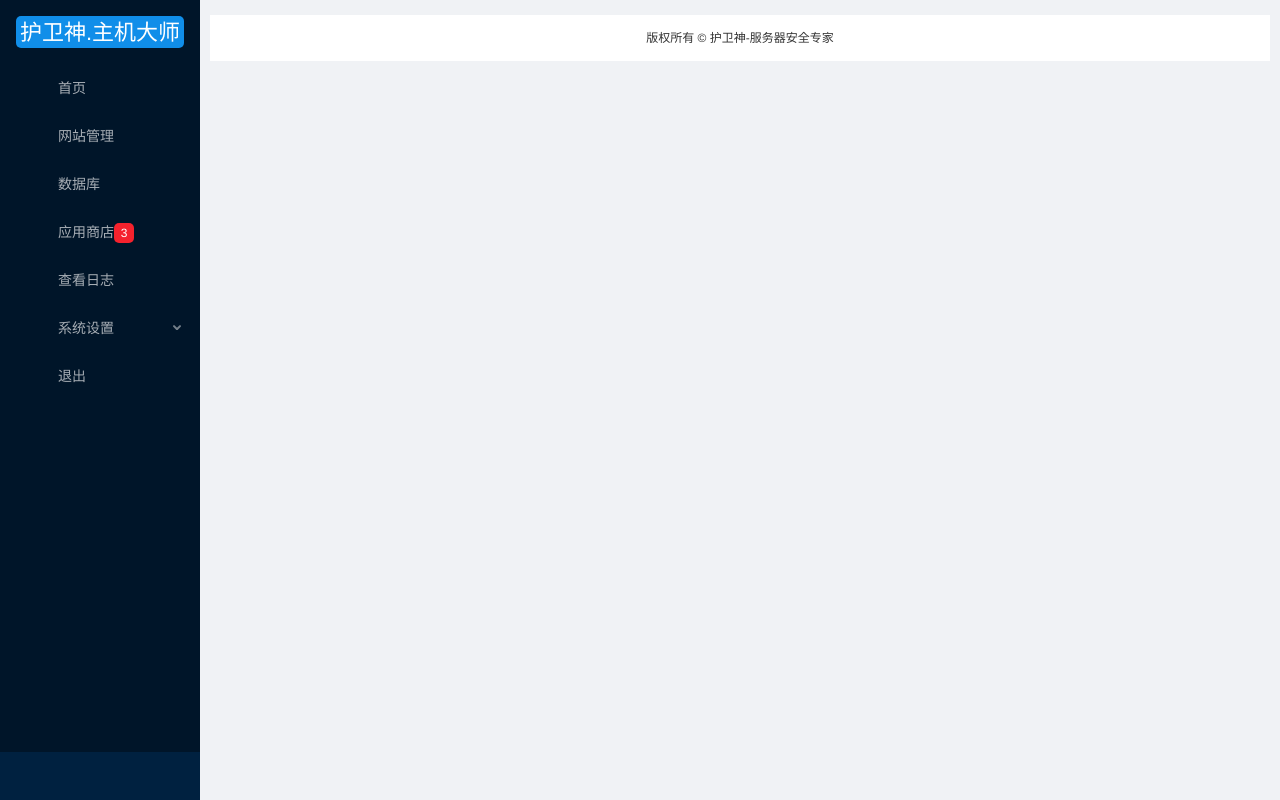
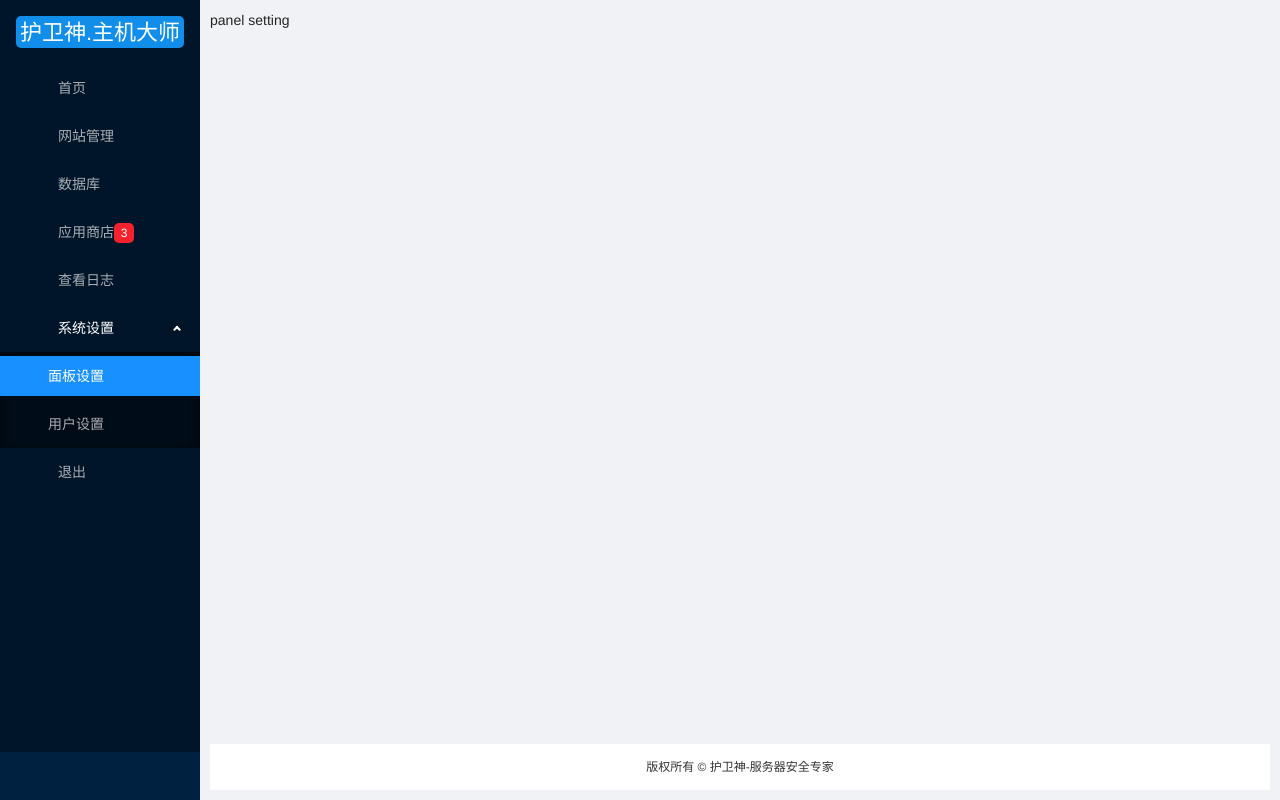
Before and after one commit to sgseo/hwspanel.web, a Vue app: page /#/panel_setting in a window 1280 px wide. Built offline with nearby package versions, Linux system fonts and the light colour scheme; a small style sheet from the web is missing.

Commit message:
系统设置

```diff
--- a/src/App.vue
+++ b/src/App.vue
@@ -18,6 +18,7 @@
             theme="dark"
             mode="inline"
             :default-selected-keys="[$route.path]"
+            :defaultOpenKeys="defaultOpenKeys"
             :selectedKeys="[$route.path]"
           >
             <a-menu-item key="/index">
@@ -56,13 +57,17 @@
                 <span>查看日志</span>
               </router-link>
             </a-menu-item>
-            <a-sub-menu key="setting_sub_menu">
+            <a-sub-menu key="sub1">
               <span slot="title"><a-icon type="setting" /><span>系统设置</span></span>
-              <a-menu-item key="sub_menu_1">
-                面板设置
+              <a-menu-item key="/panel_setting">
+                <router-link to="/panel_setting">
+                  面板设置
+                </router-link>
               </a-menu-item>
-              <a-menu-item key="sub_menu_2">
-                用户设置
+              <a-menu-item key="/user_setting">
+                <router-link to="/user_setting">
+                  用户设置
+                </router-link>
               </a-menu-item>
             </a-sub-menu>
             <a-menu-item key="7">
@@ -103,7 +108,8 @@ export default {
   data() {
     return {
       zhCN,
-      collapsed: false
+      collapsed: false,
+      defaultOpenKeys: ["sub1"]
     };
   },
   methods: {
--- /dev/null
+++ b/src/components/PanelSetting.vue
@@ -0,0 +1,3 @@
+<template>
+    <h1>panel setting</h1>
+</template>
--- /dev/null
+++ b/src/components/UserSetting.vue
@@ -0,0 +1,3 @@
+<template>
+    <h1>user setting</h1>
+</template>
--- a/src/router/index.js
+++ b/src/router/index.js
@@ -5,6 +5,8 @@ import Site from '../components/Site.vue'
 import Db from '../components/Db.vue'
 import AppStore from '../components/AppStore.vue'
 import Log from '../components/Log.vue'
+import PanelSetting from '../components/PanelSetting.vue'
+import UserSetting from '../components/UserSetting.vue'
 
 Vue.use(VueRouter)
 
@@ -39,6 +41,16 @@ const routes = [
         name: "Log",
         component: Log
     },
+    {
+        path: "/panel_setting",
+        name: "PanelSetting",
+        component: PanelSetting
+    },
+    {
+        path: "/user_setting",
+        name: "UserSetting",
+        component: UserSetting
+    },
 ]
 
 const router = new VueRouter({
```
